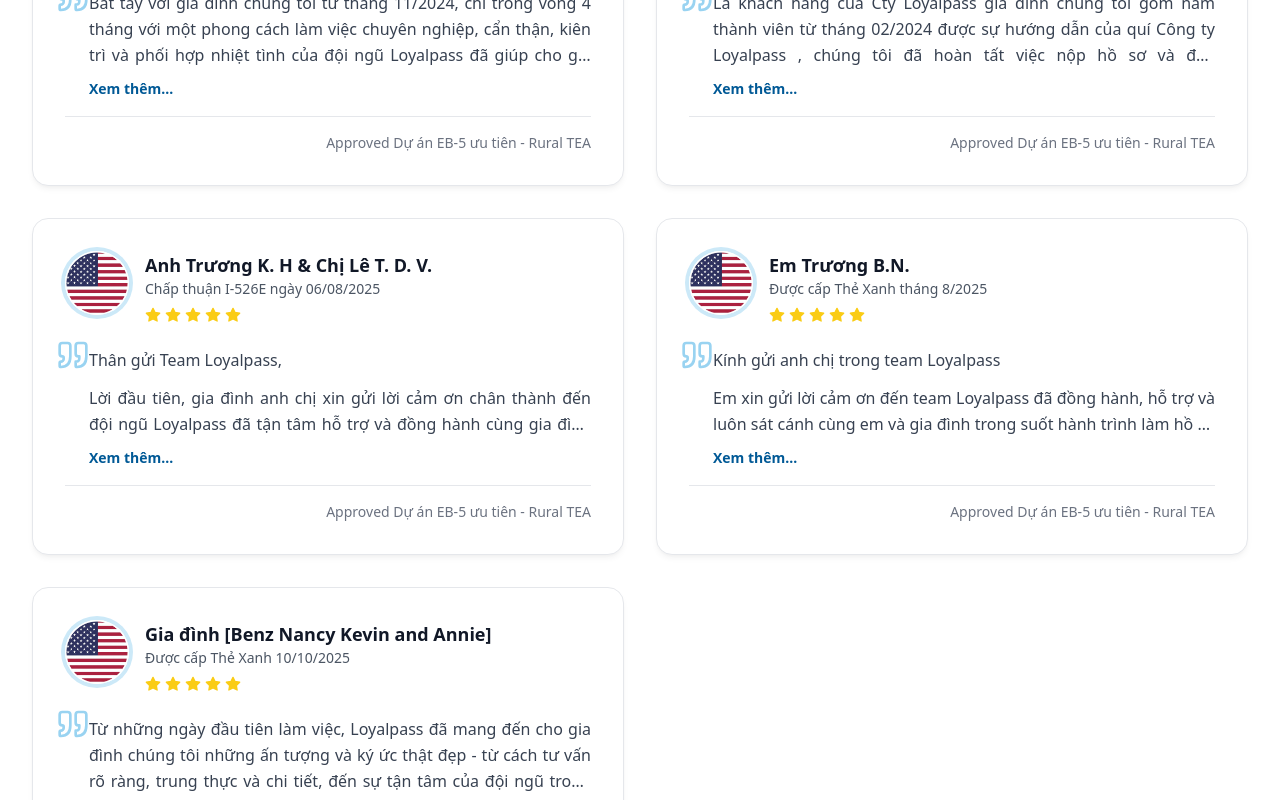
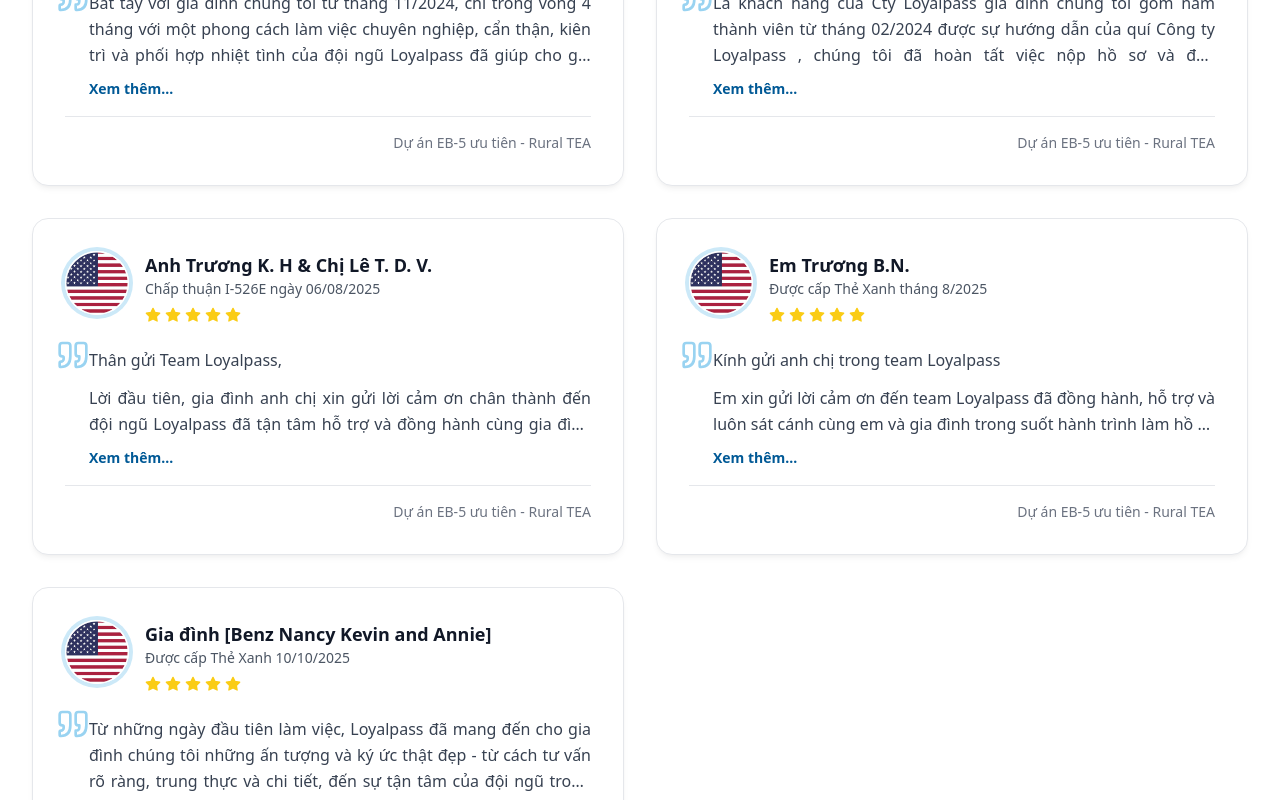
Before and after one commit to jasmineadvisor-oss/landingpage, a React (Vite) app: page / in a window 1280 px wide. Shown: the part 7720-8520 px from the top of the page. Built offline with nearby package versions, Linux system fonts and the light colour scheme.

Commit message:
Updated Testimonials.tsx

```diff
--- a/src/components/Testimonials.tsx
+++ b/src/components/Testimonials.tsx
@@ -168,7 +168,7 @@
 
                 <div className="flex items-center justify-between text-sm text-gray-500 border-t border-gray-200 group-hover:border-blue-200 pt-4 mt-4 transition-colors duration-300">
                   <span className="font-medium">{testimonial.project}</span>
-                  <span className="font-medium">Approved {testimonial.year}</span>
+                  <span className="font-medium">{testimonial.year}</span>
                 </div>
               </div>
             );
```
